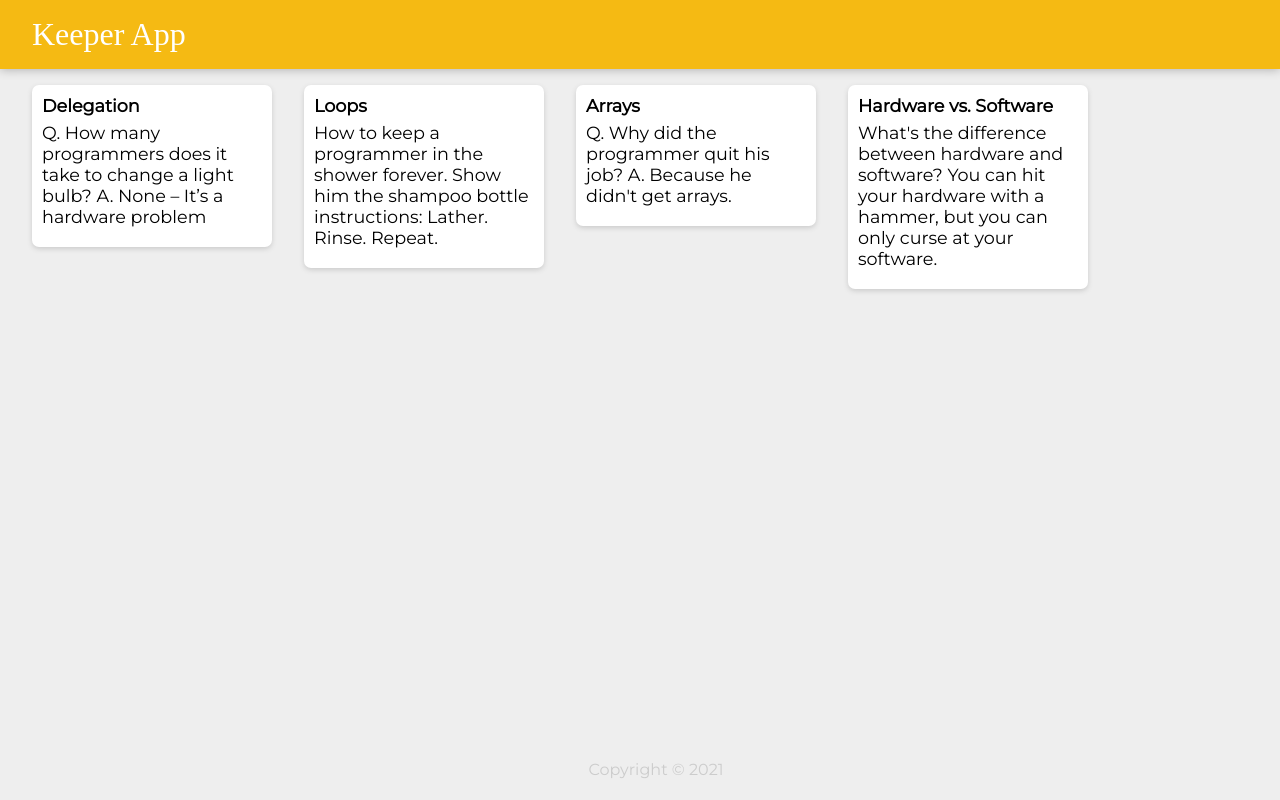
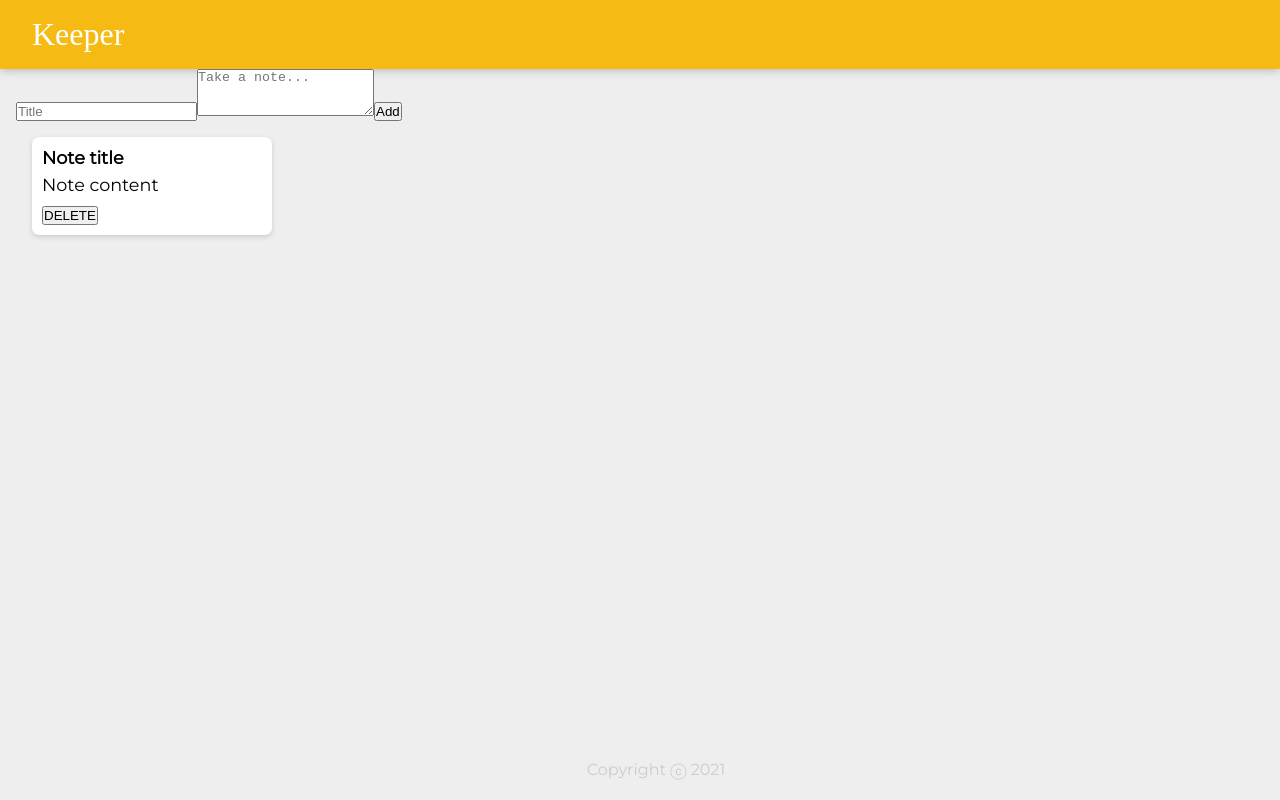
Before and after one commit to GraydonHall42/KeeperApp, a React (Create React App) app: page / in a window 1280 px wide. Built offline with nearby package versions, Linux system fonts and the light colour scheme; a web font is replaced by a local one.

Commit message:
used Amanada's starting files for start of V3 for source file

```diff
--- a/src/components/App.jsx
+++ b/src/components/App.jsx
@@ -1,27 +1,15 @@
 import React from "react";
-import Header from "./Header.jsx"
-import NoteCard from "./Note.jsx"
-import Footer from "./Footer.jsx"
-import Notes from "../notes.js"
+import Header from "./Header";
+import Footer from "./Footer";
+import Note from "./Note";
+import CreateArea from "./CreateArea";
 
-
-function createNote(Note){
+function App() {
   return (
-        <NoteCard
-            key = {Note.key}
-            title = {Note.title}
-            content = {Note.content}
-        />
-    );
-}
-
-
-//function to render all of our components together.
-function App(){
-    return(
     <div>
       <Header />
-            {Notes.map(createNote)}
+      <CreateArea />
+      <Note key={1} title="Note title" content="Note content" />
       <Footer />
     </div>
   );
--- /dev/null
+++ b/src/components/CreateArea.jsx
@@ -0,0 +1,15 @@
+import React from "react";
+
+function CreateArea() {
+  return (
+    <div>
+      <form>
+        <input name="title" placeholder="Title" />
+        <textarea name="content" placeholder="Take a note..." rows="3" />
+        <button>Add</button>
+      </form>
+    </div>
+  );
+}
+
+export default CreateArea;
--- a/src/components/Footer.jsx
+++ b/src/components/Footer.jsx
@@ -1,14 +1,12 @@
 import React from "react";
 
-function Footer(){
-    //return currrent year
-    var year = new Date().getFullYear();
-
-    return (
-        <footer>
-            <p>Copyright © {year}</p>
-        </footer>
-    );
+function Footer() {
+  const year = new Date().getFullYear();
+  return (
+    <footer>
+      <p>Copyright ⓒ {year}</p>
+    </footer>
+  );
 }
 
 export default Footer;
--- a/src/components/Header.jsx
+++ b/src/components/Header.jsx
@@ -1,11 +1,11 @@
 import React from "react";
 
-function Heading(){
-    return (
-        <header>
-            <h1>Keeper App</h1>
-        </header>
-    );
+function Header() {
+  return (
+    <header>
+      <h1>Keeper</h1>
+    </header>
+  );
 }
 
-export default Heading;
+export default Header;
--- a/src/components/Note.jsx
+++ b/src/components/Note.jsx
@@ -1,10 +1,11 @@
 import React from "react";
 
-function Note(props){
+function Note(props) {
   return (
     <div className="note">
       <h1>{props.title}</h1>
       <p>{props.content}</p>
+      <button>DELETE</button>
     </div>
   );
 }
--- a/src/notes.js
+++ /dev/null
@@ -1,28 +0,0 @@
-const notes = [
-  {
-    key: 1,
-    title: "Delegation",
-    content:
-      "Q. How many programmers does it take to change a light bulb? A. None – It’s a hardware problem"
-  },
-  {
-    key: 2,
-    title: "Loops",
-    content:
-      "How to keep a programmer in the shower forever. Show him the shampoo bottle instructions: Lather. Rinse. Repeat."
-  },
-  {
-    key: 3,
-    title: "Arrays",
-    content:
-      "Q. Why did the programmer quit his job? A. Because he didn't get arrays."
-  },
-  {
-    key: 4,
-    title: "Hardware vs. Software",
-    content:
-      "What's the difference between hardware and software? You can hit your hardware with a hammer, but you can only curse at your software."
-  }
-];
-
-export default notes;
```
Also changed, not shown: src/index.js (+16 -5 lines). Lines whose indentation alone changed are shown as unchanged.
